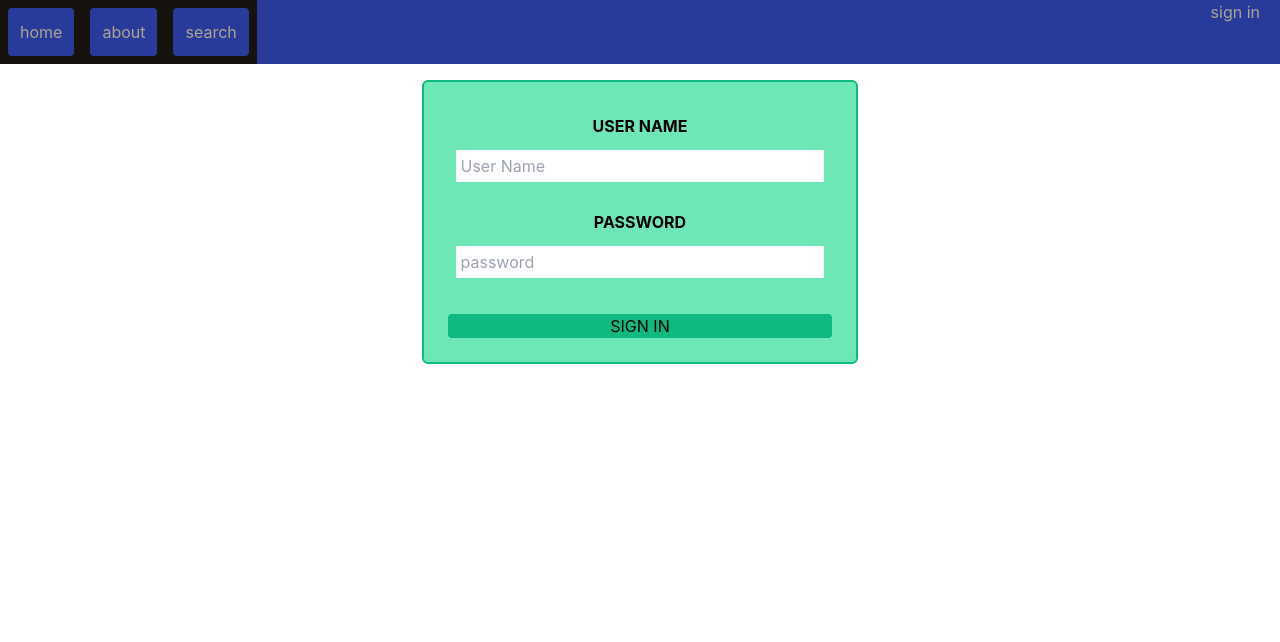
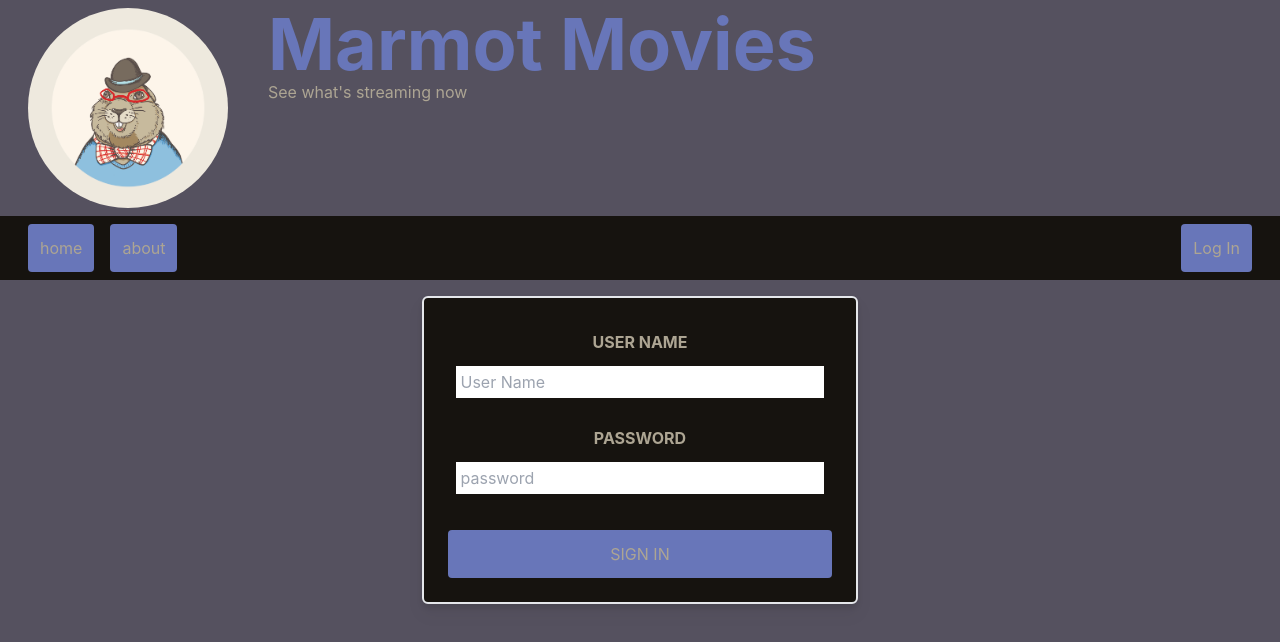
Before and after one commit to fire-marmot/marmot-scream-app, a Next.js app: page /auth/loginPage in a window 1280 px wide. Shown: the top 642 px of the page. Built offline with nearby package versions, Linux system fonts and the light colour scheme; no server answers.

Commit message:
update style

```diff
--- a/pages/auth/loginPage.js
+++ b/pages/auth/loginPage.js
@@ -28,9 +28,9 @@ const LogInForm = () => {
   }
 
   return (
-    <div className="flex justify-center text-center">
+    <div className="flex justify-center text-center text-light">
       <form onChange={handleChange}>
-        <div className="bg-emerald-300 border-2 border-emerald-500 m-4 rounded-md p-3 flex-col basis-1/2 justify-center">
+        <div className="bg-darkest drop-shadow-lg 0 border-2 m-4 rounded-md p-3 flex-col basis-1/2 justify-center">
           <div className="m-3 w-96 p-2">
             <label
               htmlFor="userName"
@@ -55,7 +55,7 @@ const LogInForm = () => {
               className="w-full h-8 mt-3"
               ></input>
           </div>
-          <div className="bg-emerald-500 rounded m-3 active:bg-pink-50 hover:cursor-pointer">
+          <div className="rounded m-3 active:bg-pink-50 hover:cursor-pointer p-3 text-light bg-primary hover:bg-light hover:text-dark rounded m-2">
             <Link
               href='/home'>
               <a onClick={handelLoginSubmit}
--- a/pages/home.js
+++ b/pages/home.js
@@ -1,18 +1,18 @@
 import React, { useState, useEffect } from 'react';
-import MainGreeting from '../sections/homePage/mainGreeting';
+import MainGreeting from '../sections/homePage/HeroHeader';
 import MovieCarousel from '../sections/homePage/movieCarousel';
 import SearchForm from '../sections/homePage/SearchForm';
 import FilterForm from '../sections/homePage/FilterForm';
 import { GENRES, GENRES_MAP, STREAMING_SERVICE } from '../sharedComponents/enums';
 
 import { useMarmotContext } from '../sharedComponents/MarmotProvider/marmotProvider';
+import HomeGreeting from '../sections/homePage/HomeGreeting';
 
 
 export default function Home(props) {
   const movieData = useMarmotContext();
   const [ movieServices, setMoviesServices ] = useState({});
   const [ filter, setFilter ] = useState([]);
-  console.log(movieData)
 
   // user data in context
   const { auth, updateLiked, updateWatched } = movieData;
@@ -81,11 +81,16 @@ export default function Home(props) {
   const movieArr = Object.entries(movieServices);
   const hasData = !!(movieArr?.length > 0);
   const hasUser = !!(user)
+
+
+  if (!hasData) {
+    return (
+      <HomeGreeting/>
+    )
+  }
+
   return (
-
       <main className="text-center m-5 pt-5" id='main-content'>
-        <MainGreeting/>
-
       <div>
         {hasUser && <FilterForm setFilter={setFilter}/>}
         <SearchForm/>
--- /dev/null
+++ b/sections/homePage/HeroHeader.js
@@ -0,0 +1,20 @@
+import React from 'react';
+import Image from 'next/image';
+
+const HeroHeader = () => (
+  <div className='flex m-2 pl-5'>
+    <Image
+      className='rounded-full'
+      height={200}
+      width={200}
+      alt='hip marmot'
+      src={'/marmothipster.jpg'}
+    />
+    <div className='block'>
+      <div className="font-bold text-7xl text-primary pl-10"> Marmot Movies</div>
+      <div className='text-light pl-10'>{"See what's streaming now"}</div>
+    </div>
+  </div>
+)
+
+export default HeroHeader;
--- /dev/null
+++ b/sections/homePage/HomeGreeting.js
@@ -0,0 +1,10 @@
+import React from 'react';
+
+const HomeGreeting = () => (
+  <div className='container text-center m-5 p-5 bg-background'>
+    <h2 className='text-light'>Welcome to Marmot Movies</h2>
+    <p className='text-light'>Log in to view movies that are currently streaming.</p>
+  </div>
+)
+
+export default HomeGreeting;
--- a/sections/homePage/MovieCard.js
+++ b/sections/homePage/MovieCard.js
@@ -6,8 +6,7 @@ import { useMarmotContext } from '../../sharedComponents/MarmotProvider/marmotPr
 
 
 const MovieCardImage = ({ imageUrl, url }) => (
-  <Link href={url}>
-    <a>
+    <a href={url} rel='noReferrer' target='_blank'>
       <Image
         className="border rounded"
         alt='movie pic'
@@ -16,11 +15,10 @@ const MovieCardImage = ({ imageUrl, url }) => (
         width={200}
         />
       </a>
-  </Link>
 )
 
 const MovieCardTitle = ({ title }) => (
-  <div className='text-white text-m max-w-lg mx-auto'>
+  <div className='text-white text-m max-w-lg mx-auto h-12'>
     {title}
   </div>
 )
--- a/sections/homePage/mainGreeting.js
+++ /dev/null
@@ -1,9 +0,0 @@
-import React from 'react';
-
-const MainGreeting = () => (
-  <>
-    <h1 className="font-bold text-7xl text-primary"> Marmot Movies</h1>
-  </>
-)
-
-export default MainGreeting;
--- a/sections/homePage/movieCarousel.js
+++ b/sections/homePage/movieCarousel.js
@@ -19,8 +19,8 @@ const MovieCarousel = ({ genre, movies, handleLike, likedMovies, handleWatch, wa
     <div
       className='grid grid-cols-4 h-cardCarousel drag-container cursor-grab overflow-auto'
       >
-      <div className='font-sans text-primary text-left col-span-1 text-3xl font-extrabold'>{genre}</div>
-      <div className='col-span-10 flex flex-nowrap overflow-x-scroll container mx-auto scrollbar-hide scrolling-touch items-start bg-primary rounded-md p-2'>
+      <div className='font-sans text-primary text-left col-span-1 text-3xl font-extrabold uppercase'>{genre}</div>
+      <div className='col-span-10 flex flex-nowrap overflow-x-scroll container mx-auto scrollbar-hide scrolling-touch items-start rounded-md p-2'>
         {movies.map((movie, idx) => (
           <MovieCard
             key={`${idx} - ${movie.title}`}
--- a/sharedComponents/Header.js
+++ b/sharedComponents/Header.js
@@ -1,45 +1,40 @@
-import React, { useState } from 'react';
+import React from 'react';
 import NavBar from './NavBar';
 import Link from 'next/link';
 
 import { useMarmotContext } from './MarmotProvider/marmotProvider';
+import MainGreeting from '../sections/homePage/HeroHeader';
 
 const Header = () => {
   const  marmotContext  = useMarmotContext();
   const { auth } = marmotContext;
-  const { user, likedList, watchList} = auth;
+  const { user, likedList, watchList, login, logout} = auth;
 
   const isLoggedIn = user ? true : false;
 
-
-  const handleLogin = (e) => {
-    e.preventDefault();
-  }
-
-  const handleLogOut = (e) => {
-    e.preventDefault();
-}
+  const handleClick = isLoggedIn ? logout : null;
 
 const SignInButton = ({ isLoggedIn }) => {
   return (
       <Link href='/auth/loginPage'>
         <a className='p-3 text-light bg-primary hover:bg-light hover:text-dark rounded m-2'
+        onClick={handleClick}
         >
-      {isLoggedIn ? 'sign out' : 'sign in'}
+        {isLoggedIn ? 'Log Out' : 'Log In'}
         </a>
       </Link>
 )}
 
   return (
-    <div className="flex justify-between bg-dark">
+    <>
+      <MainGreeting/>
+
+      <div className="flex justify-between bg-darkest pr-5">
         <NavBar/>
-      <div className='flex'>
-        {isLoggedIn && <div className='text-light'>Welcome {user.name}</div>}
-        <div className='justify-end'>
+          {isLoggedIn && <div className='m-2 text-light text-2xl'>Welcome {user}</div>}
             <SignInButton isLoggedIn={isLoggedIn}/>
         </div>
-      </div>
-    </div>
+    </>
   )
 }
 
--- a/sharedComponents/MarmotProvider/marmotProvider.js
+++ b/sharedComponents/MarmotProvider/marmotProvider.js
@@ -36,7 +36,6 @@ const MarmotProvider = ({ children }) => {
         }
       });
       if (response.status === 200) {
-        console.log(response.data);
         setMovieDB(response.data);
         return response.data;
       }
@@ -93,7 +92,6 @@ const MarmotProvider = ({ children }) => {
     likedList: userLiked,
     watchList: userWatched,
     login: async (inputName, password) => {
-      console.log('logging in...')
       try {
         const response = await axios.post(MARMOT_API_LOGIN_URL, {
           username: inputName,
--- a/sharedComponents/NavBar.js
+++ b/sharedComponents/NavBar.js
@@ -6,14 +6,12 @@ import Link from 'next/link';
 const routeMap = {
   'home': 'home',
   'about': 'aboutPage',
-  'search': 'searchPage',
 }
-
 
 const routing = Object.entries(routeMap);
 
 const NavBar = () => (
-  <div className='flex bg-darkest'>
+  <div className='flex bg-darkest pl-5'>
     {routing.map((i, idx) => (
       <Link key={idx + i[0]} href={i[1]}>
         <a className='p-3 text-light bg-primary hover:bg-light hover:text-dark rounded m-2'>{i[0]}</a>
--- a/styles/globals.css
+++ b/styles/globals.css
@@ -8,6 +8,7 @@ body {
   margin: 0;
   font-family: -apple-system, BlinkMacSystemFont, Segoe UI, Roboto, Oxygen,
     Ubuntu, Cantarell, Fira Sans, Droid Sans, Helvetica Neue, sans-serif;
+  background-color: #55515f;
 }
 
 a {
@@ -18,3 +19,9 @@ a {
 * {
   box-sizing: border-box;
 }
+
+
+button {
+  background-color: aliceblue;
+
+}
--- a/tailwind.config.js
+++ b/tailwind.config.js
@@ -10,13 +10,14 @@ module.exports = {
     extend: {
       colors: {
         light:'#ada593',
-        primary:'#283b9b',
+        primary:'#6876b9',
         secondary:'#c5db53',
         dark:'#283b9b',
-        darkest:'#16130f'
+        darkest:'#16130f',
+        background: '#55515f'
       },
       height: {
-        cardCarousel: '500px'
+        cardCarousel: '500px',
       },
       width: {
         movieCard: '250px'
@@ -27,13 +28,3 @@ module.exports = {
     require('tailwind-scrollbar-hide')
   ],
 }
-
-// black     green     blue     red      yellow  gray
-// #16130f, #c5db53, #283b9b, #e64936, #fde566, #ada593
-// colors: {
-//   light:'#fffedd',
-//   primary:'#76262b',
-//   secondary:'#e9af61',
-//   dark:'#523642',
-//   darkest:'#37252d'
-// },
```
Lines whose indentation alone changed are shown as unchanged.
